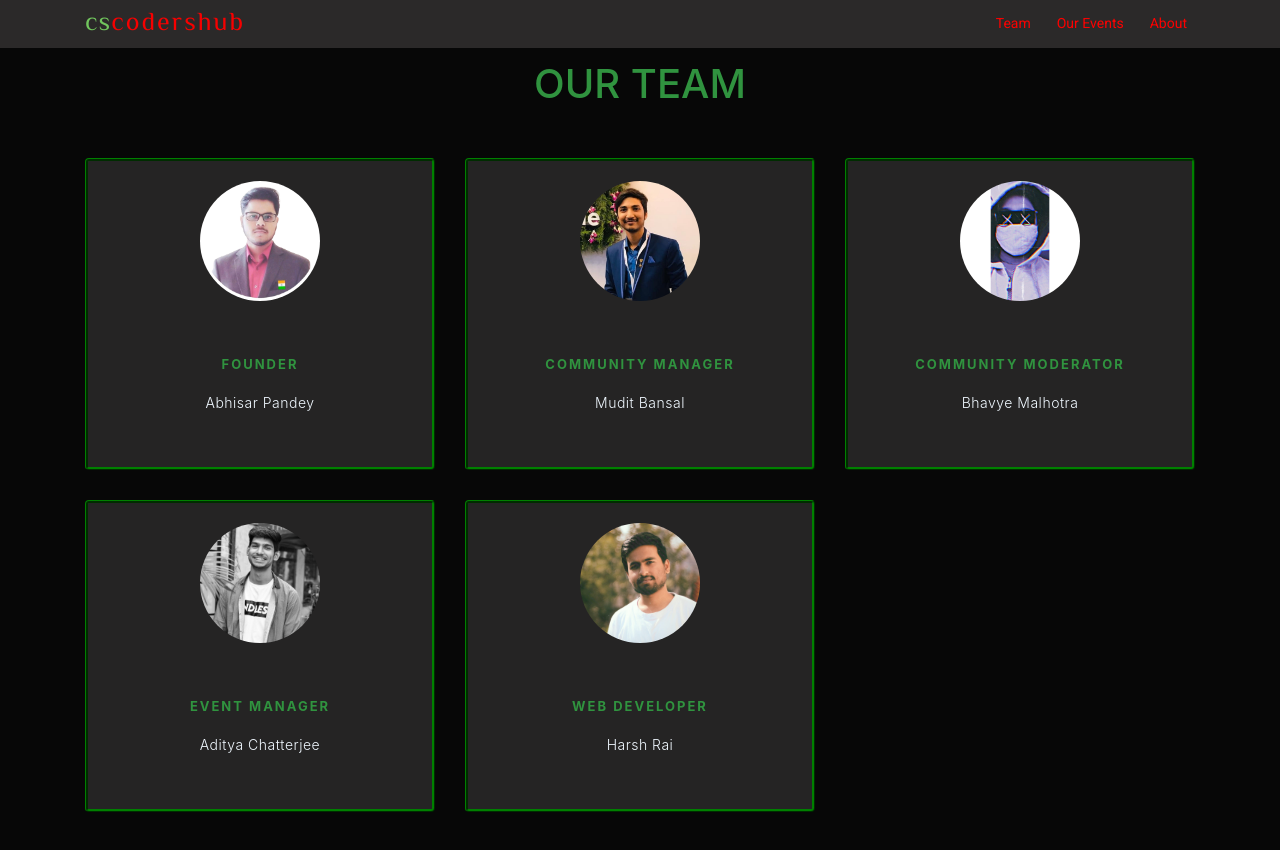
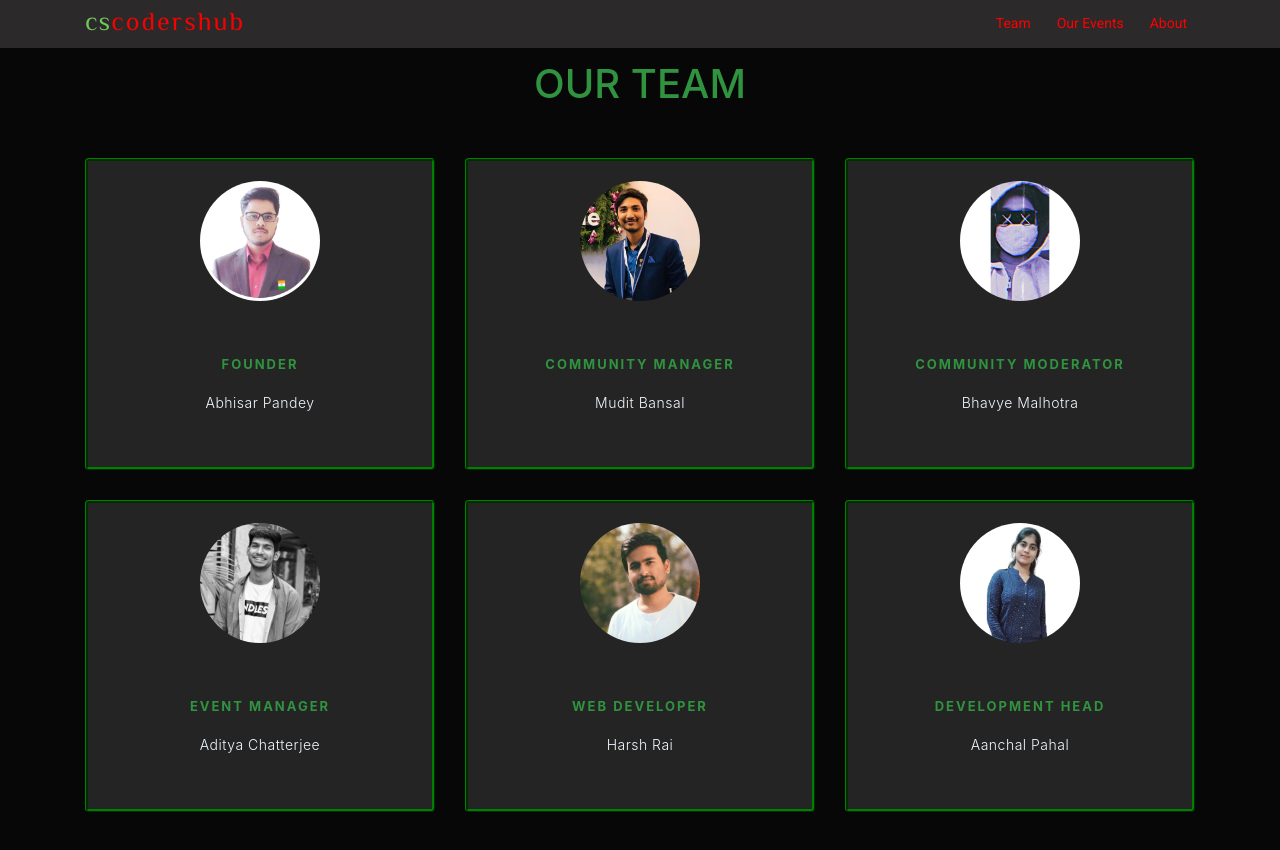
Before and after one commit to harshrai12/cscodershub-website, a plain HTML site: page team.html in a window 1280 px wide. Drawn offline with Linux system fonts and the light colour scheme.

Commit message:
Update team.html

```diff
--- a/team.html
+++ b/team.html
@@ -292,7 +292,50 @@
                     </div>
                 </div>
             </div>
+                        <div class="col-xs-12 col-sm-6 col-md-4">
+                <div class="image-flip" ontouchstart="this.classList.toggle('hover');">
+                    <div class="mainflip">
+                        <div class="frontside">
+                            <div class="card">
+                                <div class="card-body text-center">
+                                    <p>
+                                        <img class=" img-fluid" alt="Team Cards Flipper" src="img\team\aanchal.png" /></p>
+                                    <h4 class="card-title">Development Head</h4>
+                                    <p class="card-text">Aanchal Pahal</p>
 
+                                </div>
+                            </div>
+                        </div>
+                        <div class="backside">
+                            <div class="card">
+                                <div class="card-body text-center mt-4">
+                                     <h1 class="card-title">Aanchal Pahal</h1>
+                                <h2 class="card-title">[PagerBlack]</h2>
+                                    <h4 class="card-title">Development Head</h4>
+                                    <ul class="list-inline">
+                                        <li class="list-inline-item">
+                                            <a class="social-icon text-xs-center" target="_blank" href="https://www.linkedin.com/in/aanchal-pahal/">
+                                                <i class="fa fa-linkedin-square"></i>
+                                            </a>
+                                        </li>
+                                        <li class="list-inline-item">
+                                            <a class="social-icon text-xs-center" target="_blank" href="#">
+                                                <i class="fa fa-twitter"></i>
+                                            </a>
+                                        </li>
+                                         <li class="list-inline-item">
+                                            <a class="social-icon text-xs-center" target="_blank" href="https://github.com/Aanchal116">
+                                                <i class="fa fa-github"></i>
+                                            </a>
+                                        </li>
+
+                                    </ul>
+                                </div>
+                            </div>
+                        </div>
+                    </div>
+                </div>
+            </div>
     </div>
 </section>
 </body>
```
